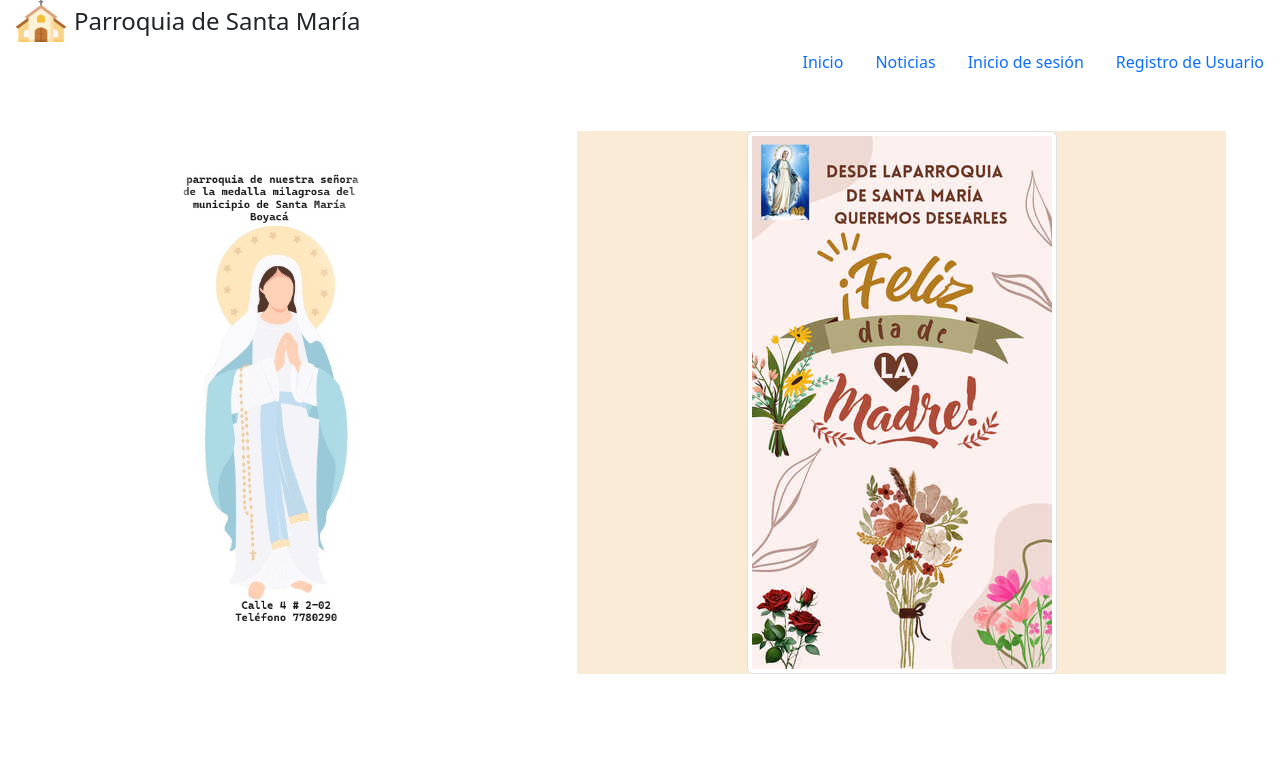
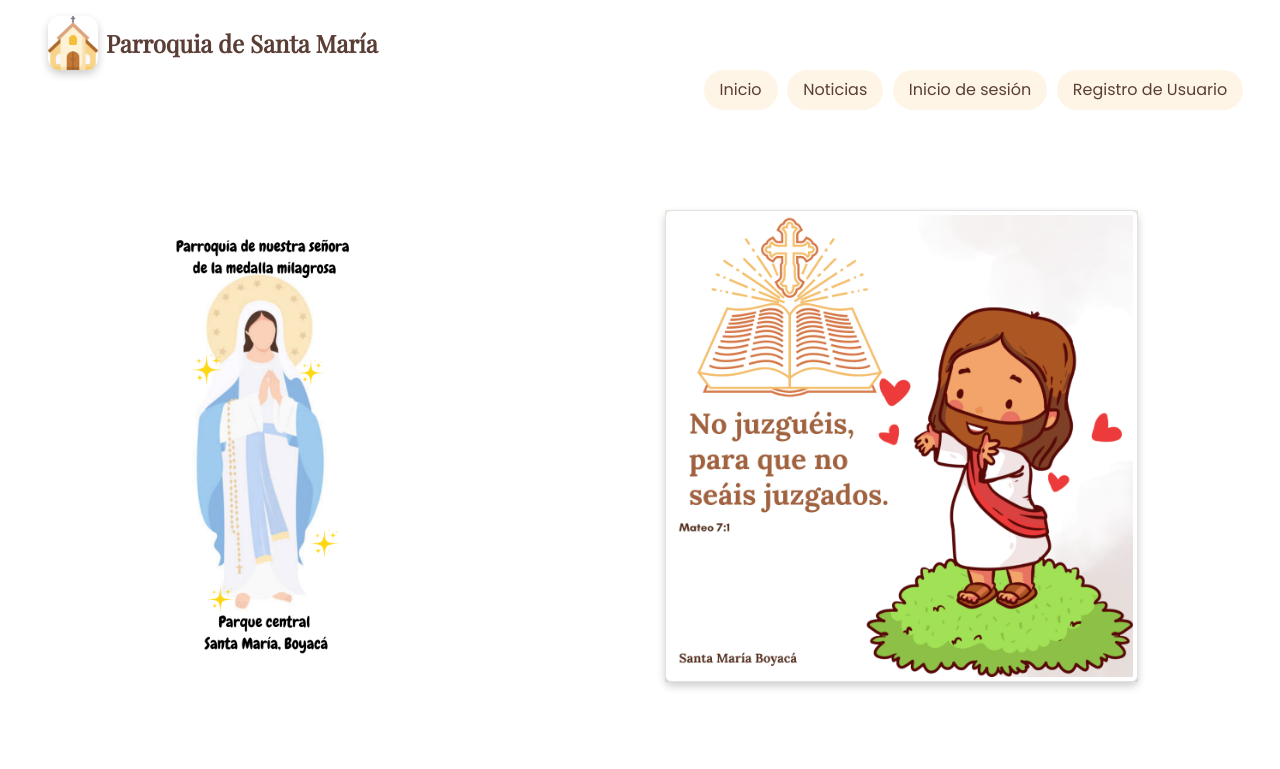
Before and after one commit to TatianaLesmes/FrontTrabajoCampo, a website: page views/index.html in a window 1280 px wide. Drawn offline with nearby package versions, Linux system fonts and the light colour scheme; some packages are replaced by stand-ins of ours; files that its build step writes are made by us from their sources; no server answers; a script that the page names is missing; files whose address does not match are found by name.

Commit message:
Arreglo interfaz inicio

```diff
--- a/public/css/style.css
+++ b/public/css/style.css
@@ -3,10 +3,12 @@
   }
 
   .bg-image {
-    background-image: url("/img/virgen.png?v=1");
-    background-size: 50%;
+    background-image: url("/img/virgen1.png?v=1");
+    background-size: 80%;
     background-repeat: no-repeat;
     background-position: center;
+
+
   }
 
   .login-heading {
@@ -89,3 +91,83 @@
       outline-color: transparent;
     }
   }
+
+
+  .fuente-bonita {
+    font-family: 'Playfair Display', serif; /* o 'Great Vibes', cursive si quieres algo más cursivo */
+    color: #5a3e36; /* Puedes elegir otro color si deseas */
+    font-weight: bold;
+  }
+
+
+  .fuente-nav {
+    font-family: 'Poppins', sans-serif;
+    font-weight: 500;
+    color: #333; /* Puedes cambiar el color si quieres */
+  }
+
+  .contenedor-header {
+    background-color: white !important;
+    border-radius: 0 !important;
+    padding: 1rem 2rem;
+    margin: 0 !important;
+    box-shadow: none !important;
+  }
+
+
+  .contenedor-header img {
+    width: 50px;
+    height: auto;
+    margin-right: 1rem;
+  }
+
+  .contenedor-header .fs-4 {
+    font-size: 1.5rem;
+    font-weight: bold;
+  }
+
+  .nav-pills .nav-link {
+    margin: 0 0.3rem;
+    padding: 0.5rem 1rem;
+    border-radius: 20px;
+    transition: all 0.3s ease;
+    background-color: transparent;
+  }
+
+  .nav-pills .nav-link:hover {
+    background-color: #dee2e6;
+    color: #000;
+  }
+
+
+  @media (max-width: 768px) {
+    .contenedor-header {
+      flex-direction: column !important;
+      align-items: center !important;
+      text-align: center;
+    }
+
+    .contenedor-header ul.nav {
+      flex-wrap: wrap;
+      justify-content: center;
+    }
+
+    .contenedor-header a.nav-link {
+      margin-bottom: 0.5rem;
+    }
+  }
+
+
+  .nav-pills .nav-link {
+    background-color: #fff5e6;
+    color: #5a3e36;
+  }
+  .nav-pills .nav-link:hover {
+    background-color: #fbeacc;
+  }
+
+
+  img {
+    box-shadow: 0 4px 8px rgba(0, 0, 0, 0.2);
+    border-radius: 12px;
+  }
--- a/views/index.html
+++ b/views/index.html
@@ -4,7 +4,7 @@
 <head>
     <meta charset="UTF-8">
     <meta name="viewport" content="width=device-width, initial-scale=1.0">
-    <title>Parroquia Santa María</title>
+    <title>Santa María</title>
     <link rel="icon" href="/img/parroquia.png?v=1" type="image/png">
     <link href='https://fonts.googleapis.com/css?family=Roboto:400,100,300,700' rel='stylesheet' type='text/css'>
     <link href="https://cdn.jsdelivr.net/npm/bootstrap@5.3.3/dist/css/bootstrap.min.css" rel="stylesheet"
@@ -12,31 +12,36 @@
 
     <link rel="stylesheet" href="https://cdn.jsdelivr.net/npm/sweetalert2@11/dist/sweetalert2.min.css">
 
+    <link href="https://fonts.googleapis.com/css2?family=Playfair+Display&family=Great+Vibes&display=swap" rel="stylesheet">
+
+    <link href="https://fonts.googleapis.com/css2?family=Poppins&display=swap" rel="stylesheet">
+
     <link rel="stylesheet" href="css/style.css">
 </head>
 
 <body>
 
-    <div class="d-flex flex-column align-items-start ">
-        <a href="/" class="d-flex align-items-center  text-dark text-decoration-none pe-5">
+    <div class="d-flex flex-column align-items-start contenedor-header">
+        <a href="/" class="d-flex align-items-center text-dark text-decoration-none pe-5">
             <img class="bi me-2 ms-3" width="50" height="42" src="/img/parroquia.png?v=1">
-            <span class="fs-4">Parroquia de Santa María</span>
+            <span class="fs-4 fuente-bonita">Parroquia de Santa María</span>
         </a>
+
         <div class="d-flex justify-content-end w-100 me-3">
             <ul class="nav nav-pills ">
                 <li class="nav-item">
-                    <a class="nav-link" href="/" role="button">Inicio</a>
+                    <a class="nav-link fuente-nav" href="/" role="button">Inicio</a>
                 </li>
                 <li class="nav-item">
-                    <a class="nav-link" href="javascript;" data-bs-toggle="collapse" data-bs-target="#collapseContent"
+                    <a class="nav-link fuente-nav" href="javascript;" data-bs-toggle="collapse" data-bs-target="#collapseContent"
                         aria-expanded="false" aria-controls="collapseContent">Noticias</a>
                 </li>
                 <li class="nav-item">
-                    <a href="#" class="nav-link" data-bs-toggle="modal" data-bs-target="#loginModal">Inicio de
+                    <a href="#" class="nav-link fuente-nav" data-bs-toggle="modal" data-bs-target="#loginModal">Inicio de
                         sesión</a>
                 </li>
                 <li class="nav-item">
-                    <a href="#" class="nav-link" data-bs-toggle="modal" data-bs-target="#RegisterModal">Registro de
+                    <a href="#" class="nav-link fuente-nav" data-bs-toggle="modal" data-bs-target="#RegisterModal">Registro de
                         Usuario</a>
                 </li>
             </ul>
@@ -50,7 +55,7 @@
         <div class="modal-dialog">
             <div class="modal-content">
                 <div class="modal-header">
-                    <h5 class="modal-title" id="loginModalLabel">Inicio de sesión</h5>
+                    <h5 class="modal-title " id="loginModalLabel">Inicio de sesión</h5>
                     <button type="button" class="btn-close" data-bs-dismiss="modal" aria-label="Close"></button>
                 </div>
                 <div class="modal-body">
@@ -259,11 +264,13 @@
                     <div class="container">
 
 
-                        <div class="col-md-6 col-lg-11 mx-auto" style="background-color: antiquewhite; ">
+                        <div class="col-md-6 col-lg-8 mx-auto" style="background-color: antiquewhite;">
 
 
-                            <center><img id="imagen" src="/img/evento.jpg" class="img-thumbnail " alt="no carga">
-                            </center>
+                        <center>
+                            <img id="imagen" src="/img/versiculos.png" class="img-thumbnail" alt="no carga" width="500" height="500">
+                        </center>
+
                         </div>
 
                         <div class="collapse" id="collapseContent">
```
Also changed, not shown: public/img/versiculos.png (added), public/img/virgen1.png (added).
